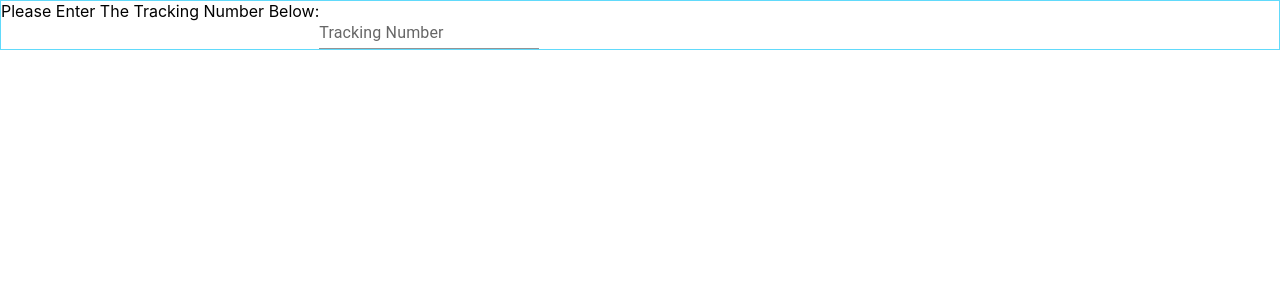
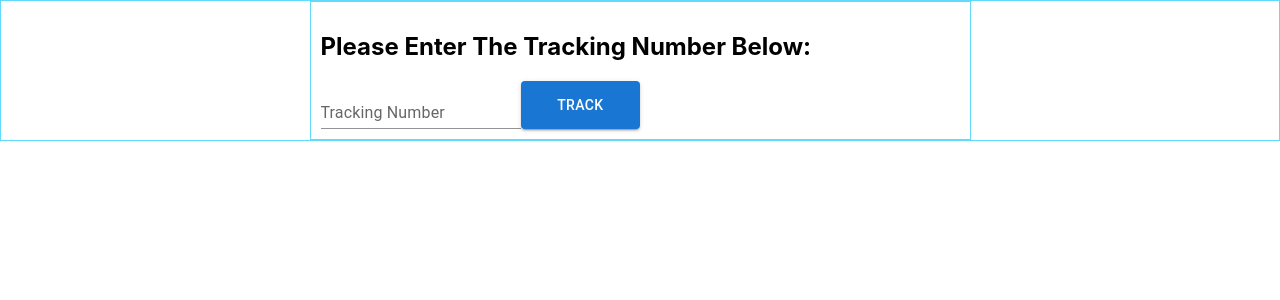
Before and after one commit to AstewayYiheyis/ui, a React (Create React App) app: page /track in a window 1280 px wide. Shown: the top 300 px of the page. Built offline with nearby package versions, Linux system fonts and the light colour scheme.

Commit message:
add styles to tracking page

```diff
--- a/src/pages/TrackingPage.css
+++ b/src/pages/TrackingPage.css
@@ -1,9 +1,24 @@
 #tracking-page{
     border: solid 1px #61dafb;
-    test-align: center;
 }
 
-label
-{
-    width: 100%;
+#tracking-box{
+    border: solid 1px #61dafb;
+    max-width: 50%;
+    padding: 10px;
+    margin: auto;
 }
+
+.flex-container{
+    display: flex;
+    justify-content: space-between;
+    width: 50%;
+}
+
+.flex-container Button{
+    width: 40%;
+}
+
+Button{
+    margin: 10px;
+}
--- a/src/pages/TrackingPage.js
+++ b/src/pages/TrackingPage.js
@@ -1,9 +1,14 @@
-import TextField from "@mui/material/TextField";
+import {TextField, Button, Container} from "@mui/material";
 import "./TrackingPage.css";
 
 export function TrackingPage(props){
     return <div id="tracking-page">
-        <label>Please Enter The Tracking Number Below:</label>
-        <TextField id="tracking-number" label="Tracking Number" variant="standard" />
+        <div id="tracking-box">
+            <h2>Please Enter The Tracking Number Below:</h2>
+            <div className="flex-container">
+                <TextField id="tracking-number" label="Tracking Number" variant="standard" />
+                <Button variant="contained">Track</Button>
+            </div>
+        </div>
     </div>;
 }
```
